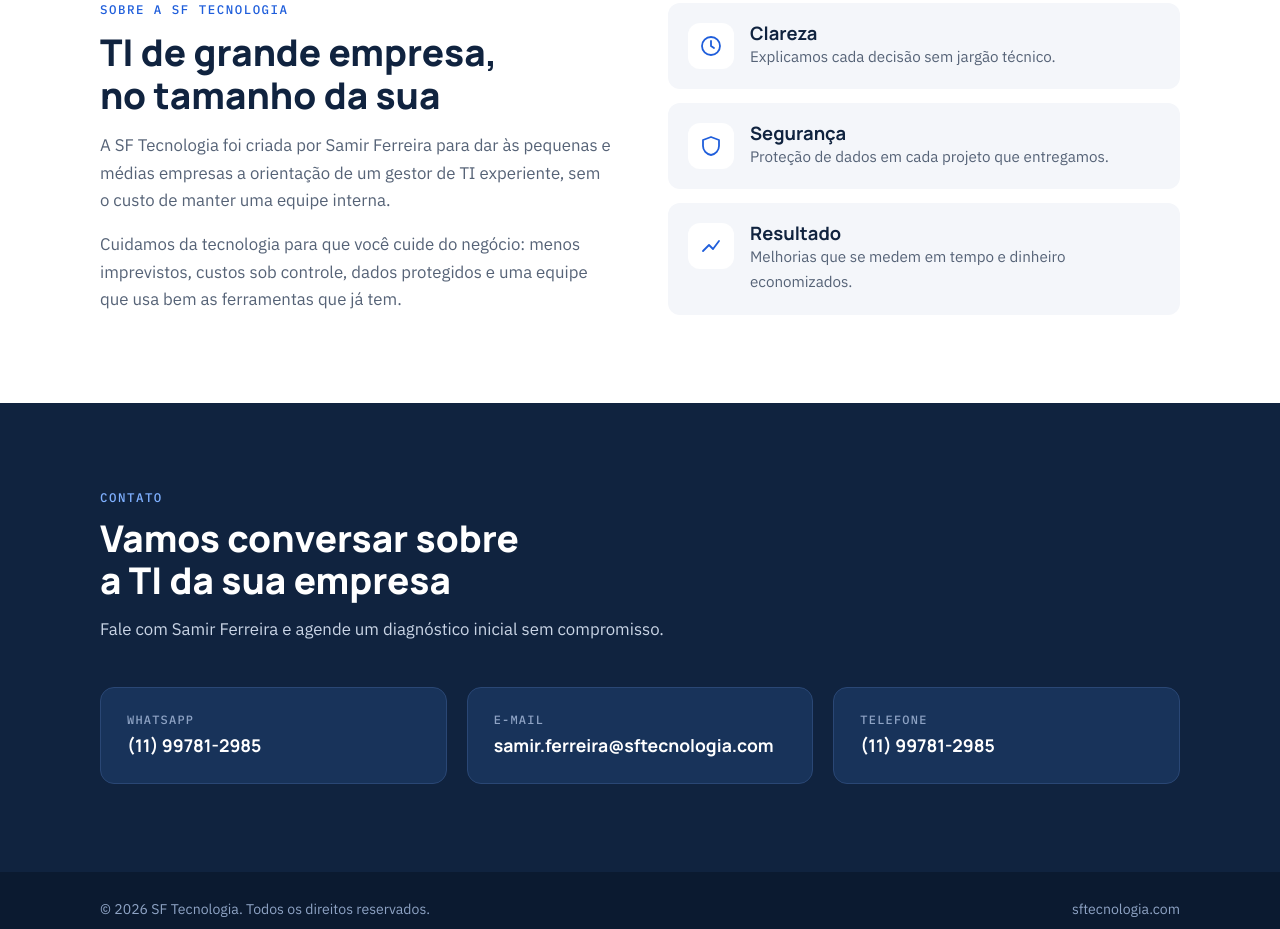
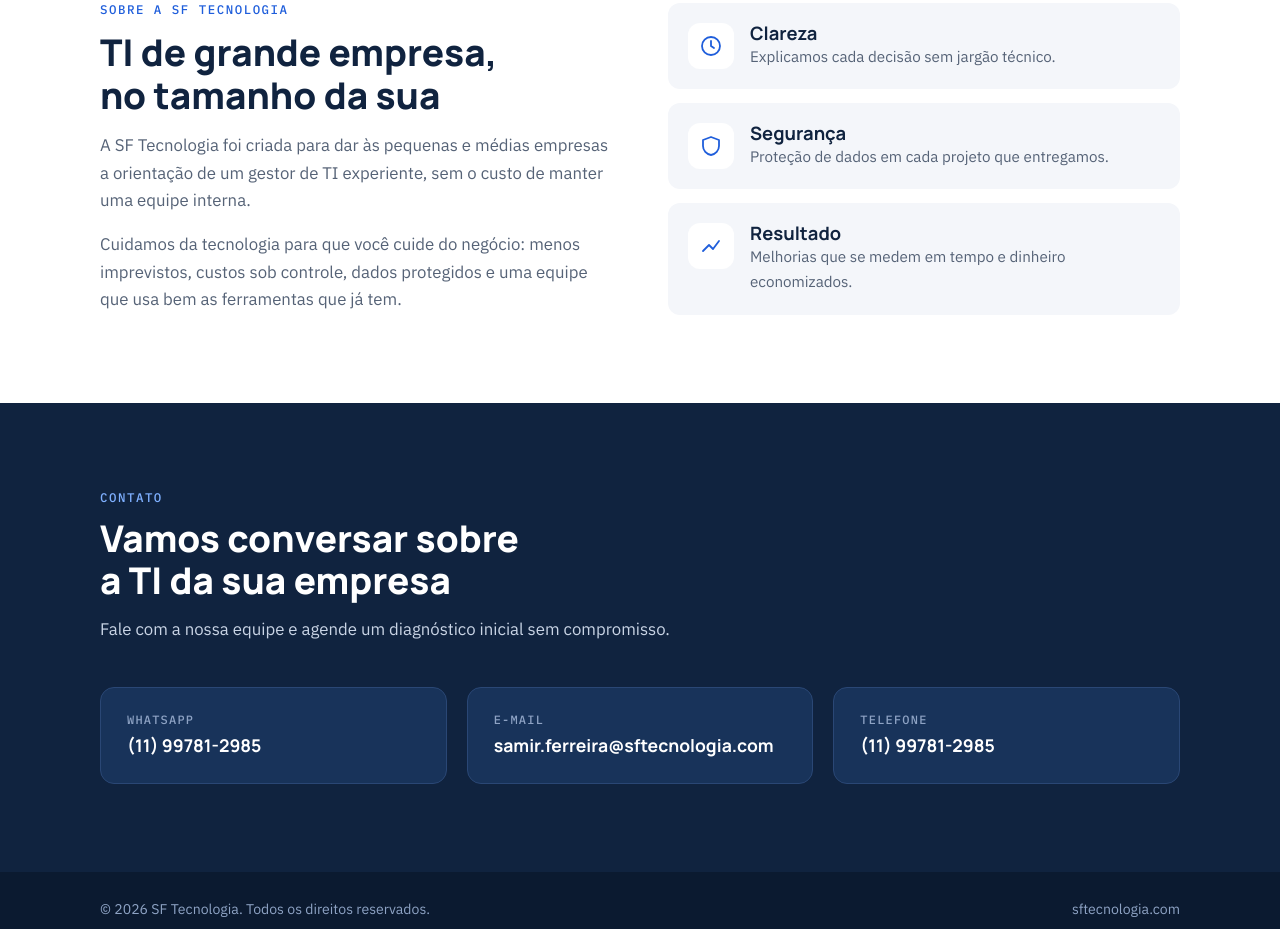
Before and after one commit to ssamirferreira-cloud/ssamirferreira-cloud.github.io, a plain HTML site: page index.html in a window 1280 px wide. Shown: the part 2618-3547 px from the top of the page. Drawn offline with Linux system fonts and the light colour scheme.

Commit message:
Update contact and company description in index.html

```diff
--- a/index.html
+++ b/index.html
@@ -241,7 +241,7 @@ footer .wrap{display:flex;flex-wrap:wrap;justify-content:space-between;gap:12px;
     <div class="txt">
       <span class="rotulo">Sobre a SF Tecnologia</span>
       <h2>TI de grande empresa, no tamanho da sua</h2>
-      <p>A SF Tecnologia foi criada por Samir Ferreira para dar às pequenas e médias empresas a orientação de um gestor de TI experiente, sem o custo de manter uma equipe interna.</p>
+      <p>A SF Tecnologia foi criada para dar às pequenas e médias empresas a orientação de um gestor de TI experiente, sem o custo de manter uma equipe interna.</p>
       <p>Cuidamos da tecnologia para que você cuide do negócio: menos imprevistos, custos sob controle, dados protegidos e uma equipe que usa bem as ferramentas que já tem.</p>
     </div>
     <div class="valores">
@@ -257,7 +257,7 @@ footer .wrap{display:flex;flex-wrap:wrap;justify-content:space-between;gap:12px;
     <div class="sec-head">
       <span class="rotulo">Contato</span>
       <h2>Vamos conversar sobre a TI da sua empresa</h2>
-      <p>Fale com Samir Ferreira e agende um diagnóstico inicial sem compromisso.</p>
+      <p>Fale com a nossa equipe e agende um diagnóstico inicial sem compromisso.</p>
     </div>
     <div class="cards-contato">
       <a class="cc" href="https://wa.me/5511997812985?text=Ol%C3%A1%2C%20vim%20pelo%20site%20da%20SF%20Tecnologia." target="_blank" rel="noopener"><small>WhatsApp</small><b>(11) 99781-2985</b></a>
```
